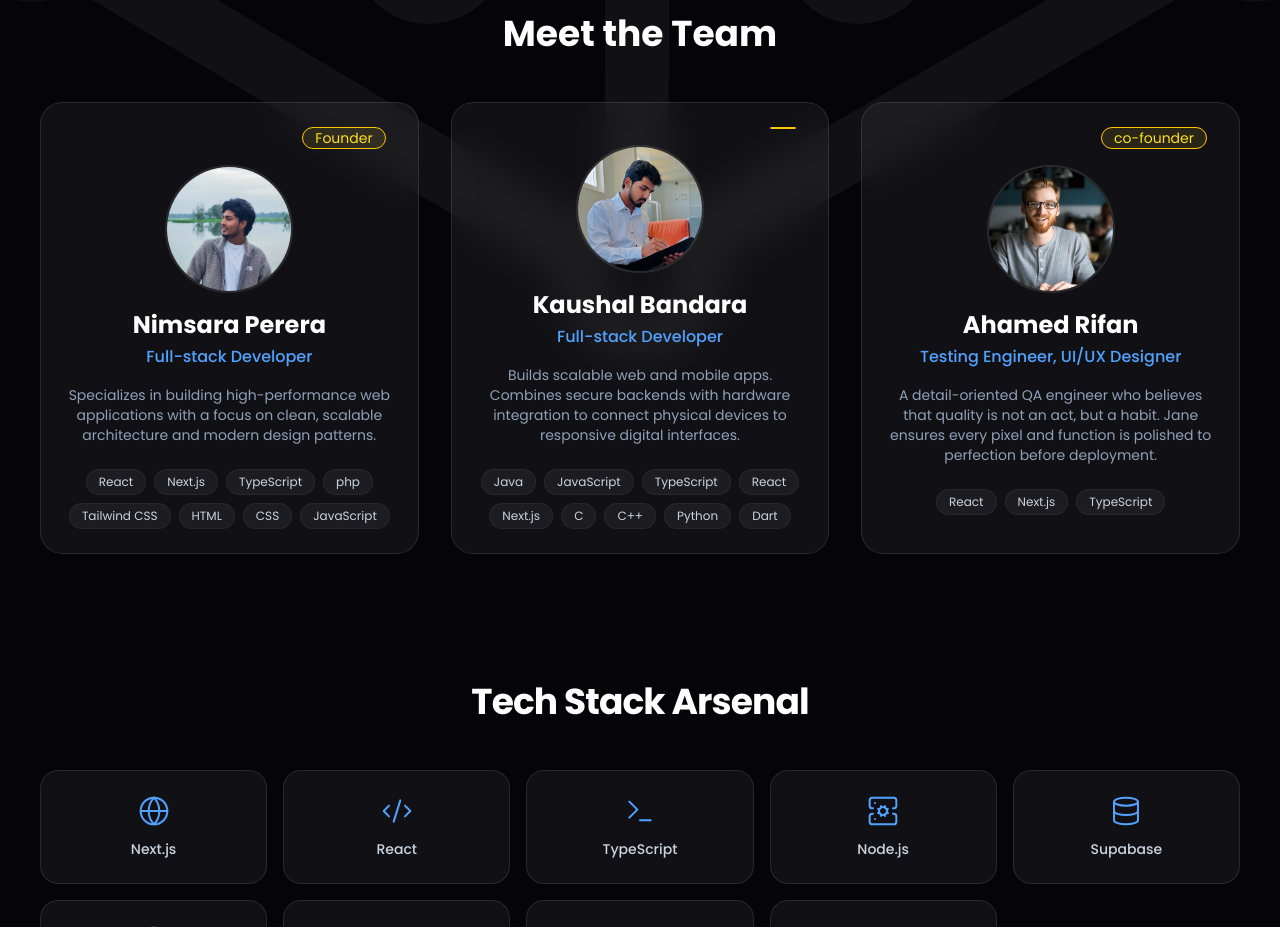
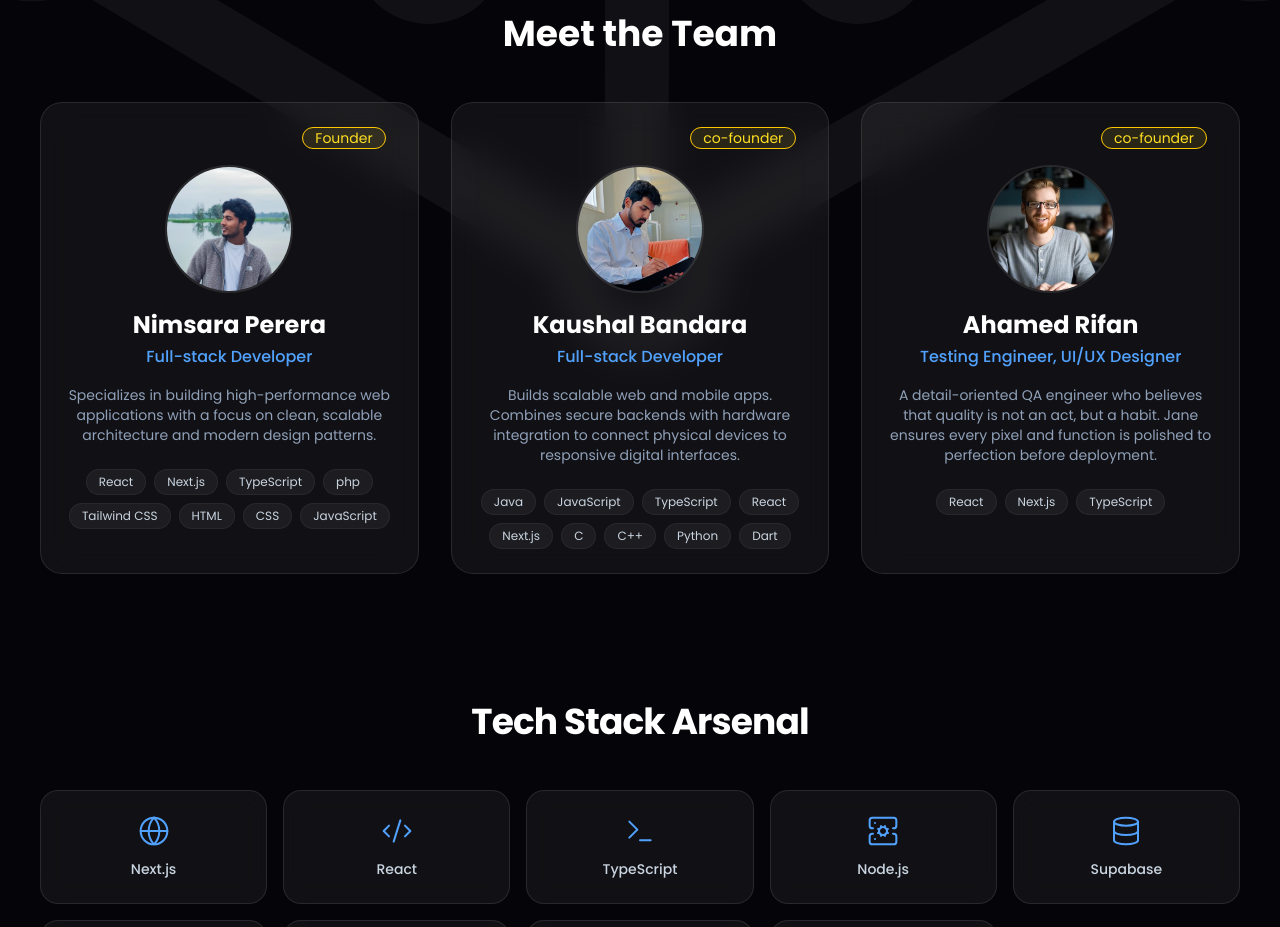
Before and after one commit to SHASHiYA32/DevDynamo-portfolio, a Next.js app: page / in a window 1280 px wide. Shown: the part 1640-2567 px from the top of the page. Built offline with nearby package versions, Linux system fonts and the light colour scheme; a web font is replaced by a local one.

Commit message:
add position to kaushal

```diff
--- a/src/app/page.tsx
+++ b/src/app/page.tsx
@@ -136,6 +136,7 @@ const teamMembers = [
       "Builds scalable web and mobile apps. Combines secure backends with hardware integration to connect physical devices to responsive digital interfaces.",
     skills: ["Java","JavaScript",  "TypeScript","React", "Next.js",  "C", "C++", "Python", "Dart"],
     photo: "/team/Bkaushal.JPG",
+    position: "co-founder"
   },
   {
     name: "Ahamed Rifan",
```
